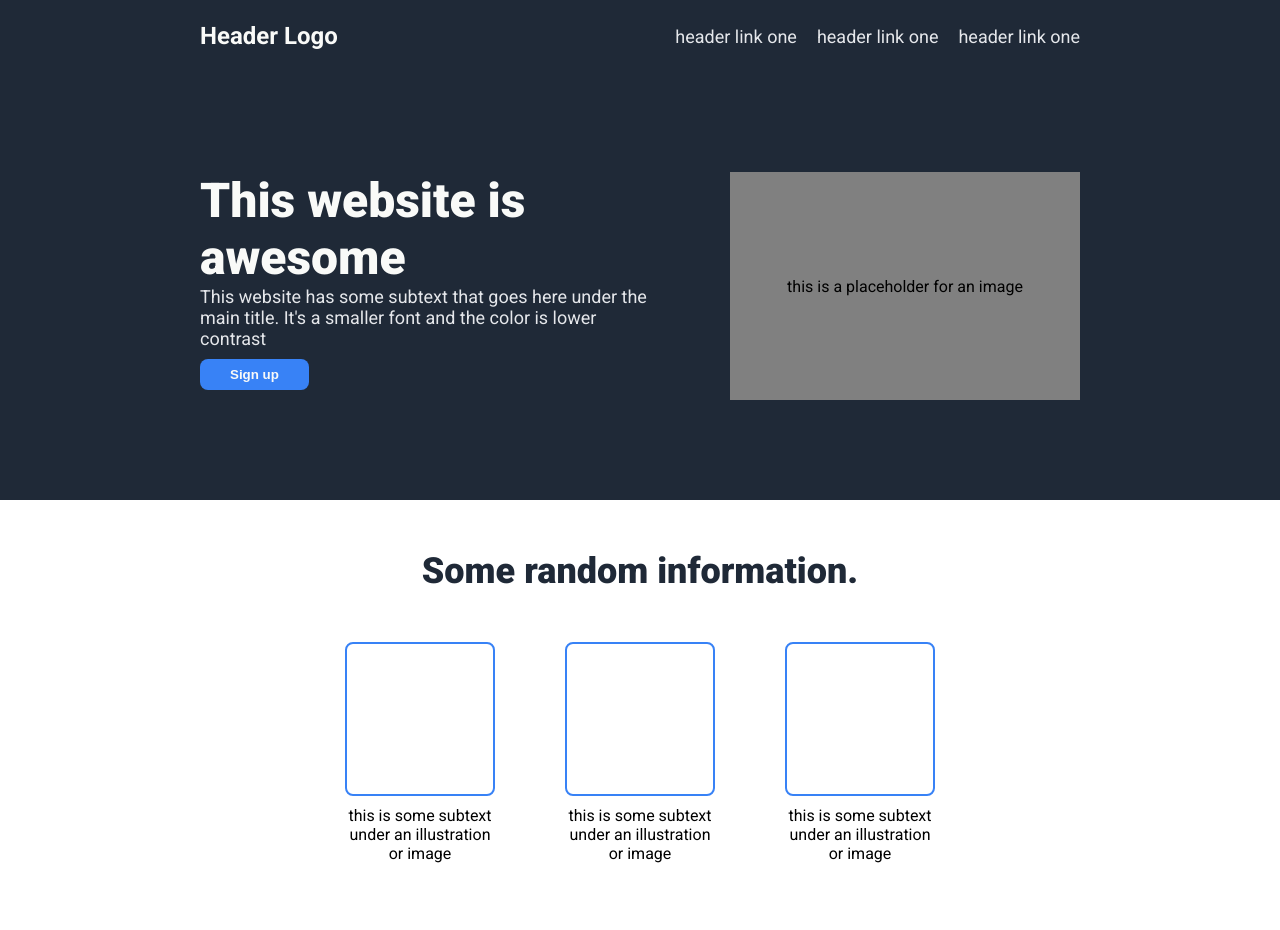
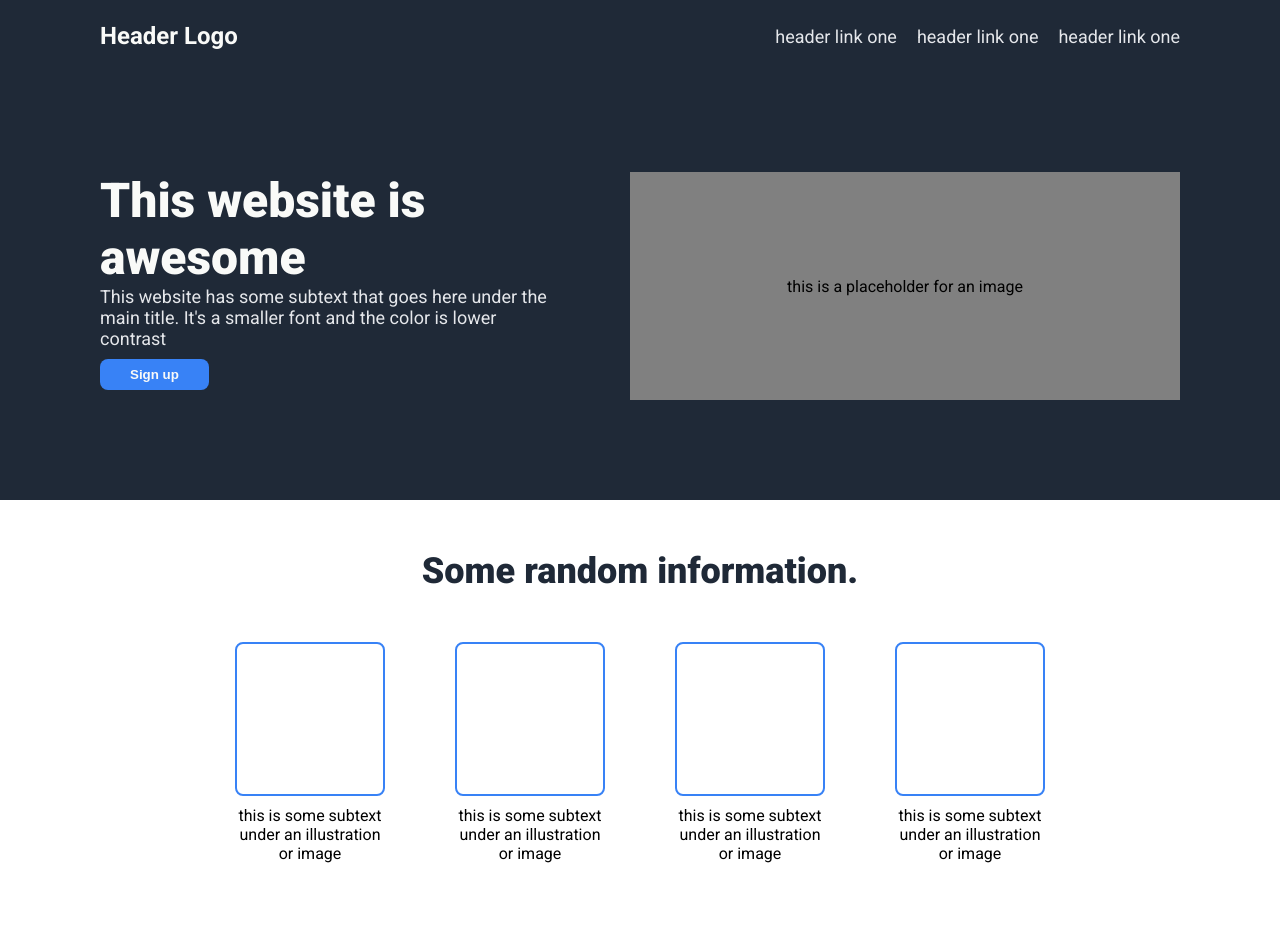
Before and after one commit to DarkNight0404/odin-landing-page, a plain HTML site: page index.html in a window 1280 px wide. Shown: the top 930 px of the page. Drawn offline with Linux system fonts and the light colour scheme.

```diff
--- a/css/style.css
+++ b/css/style.css
@@ -5,7 +5,7 @@ body {
 
 
 .header {
-    padding: 0 200px;
+    padding: 0 100px;
     height: 72px;
     background-color: #1f2937;
     display: flex;
@@ -42,7 +42,7 @@ a {
 }
 
 .hero {
-    padding: 100px 200px;
+    padding: 100px 100px;
     background-color: hsl(215, 28%, 17%);
     display: flex;
     gap: 80px
@@ -82,7 +82,7 @@ a {
 }
 
 .information {
-    padding: 50px 200px;
+    padding: 50px 100px;
 }
 
 .information .main-text {
@@ -116,7 +116,7 @@ a {
 }
 
 .quote {
-    padding: 150px 340px;
+    padding: 150px 240px;
     background-color: #e5e7eB;
 }
 
@@ -134,7 +134,7 @@ a {
 }
 
 .action {
-    padding: 120px 200px;
+    padding: 120px 100px;
 }
 
 .action .container {
```
Also changed, not shown: 1 other file.
